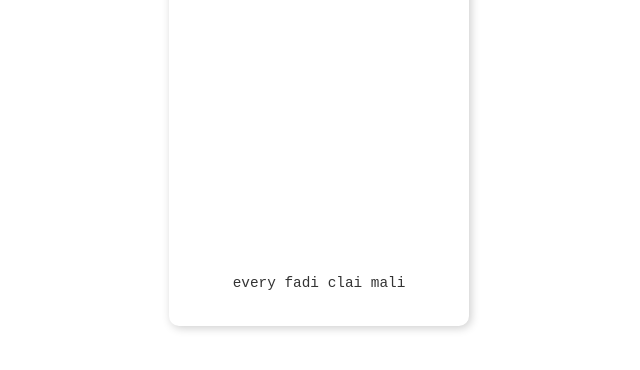
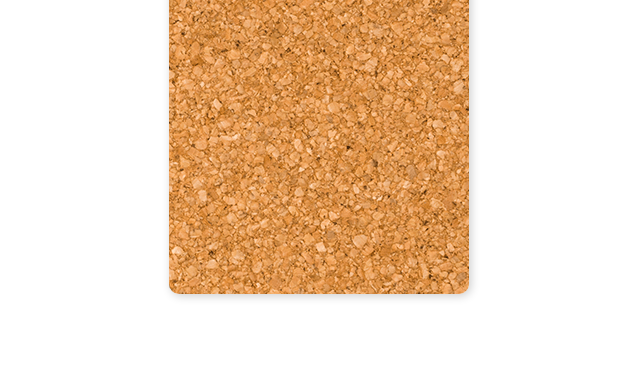
Before and after one commit to Fabio-Bianco/js-photo-blog, a plain HTML site: page index.html in a window 1280 px wide. Shown: the part 140-510 px from the top of the page, without its empty margins (321-961 px from the left). Drawn offline with nearby package versions, Linux system fonts and the light colour scheme; files whose address does not match are found by name; a web font is replaced by a local one.

Commit message:
feat: add img

```diff
--- a/index.html
+++ b/index.html
@@ -30,7 +30,7 @@
                 <div class="photo">
                     <img src="" alt="">
                 </div>
-                <p class="caption">every fadi clai mali</p>
+                <p class="caption"></p>
             </div>
         </div>
     </main>
```
Also changed, not shown: img/cork.png (added), img/pin.svg (added), img/wall.png (added).
